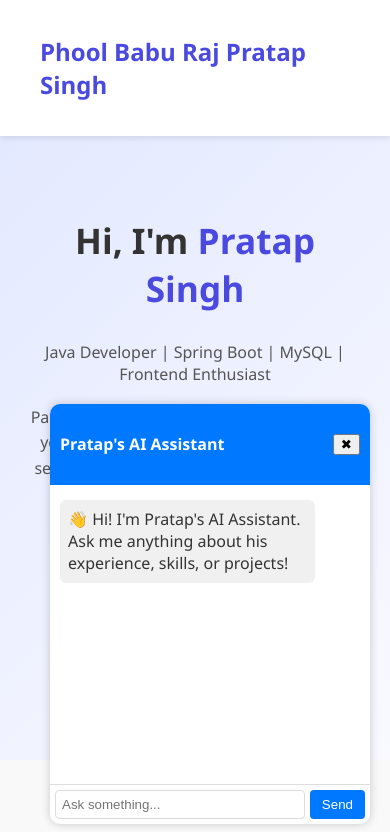
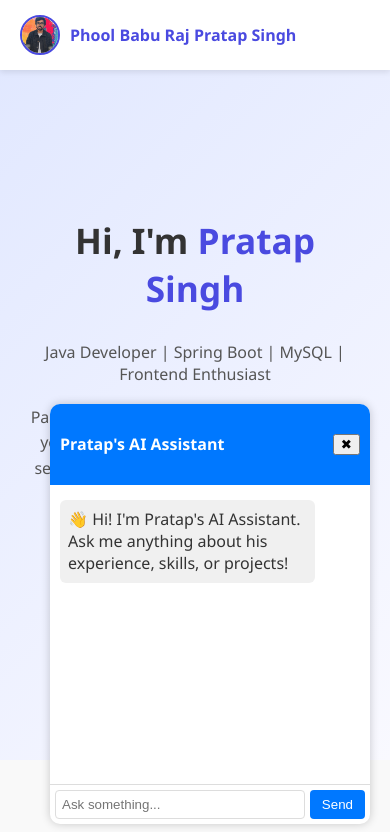
Before and after one commit to pratap8/pratap-profile, a React (Create React App) app: page / in a window 390 px wide. Shown: the top 832 px of the page. Built offline with nearby package versions, Linux system fonts and the light colour scheme.

Commit message:
added photo

```diff
--- a/src/components/Navbar/Navbar.css
+++ b/src/components/Navbar/Navbar.css
@@ -12,9 +12,31 @@
   z-index: 1000;
 }
 
+.logo-container {
+  display: flex;
+  align-items: center;
+  gap: 15px;
+}
+
+.profile-pic {
+  width: 45px;
+  height: 45px;
+  border-radius: 50%;
+  object-fit: cover;
+  cursor: pointer;
+  transition: all 0.3s ease;
+  border: 2px solid #4a4ae0;
+}
+
+.profile-pic:hover {
+  transform: scale(1.1);
+  box-shadow: 0 0 10px rgba(74, 74, 224, 0.5);
+}
+
 .logo {
   color: #4a4ae0;
   font-weight: bold;
+  margin: 0;
 }
 
 .nav-links {
@@ -35,6 +57,23 @@
 }
 
 @media (max-width: 768px) {
+  .navbar {
+    padding: 15px 20px;
+  }
+
+  .logo-container {
+    gap: 10px;
+  }
+
+  .profile-pic {
+    width: 40px;
+    height: 40px;
+  }
+
+  .logo {
+    font-size: 16px;
+  }
+
   .nav-links {
     display: none;
   }
--- a/src/components/Navbar/Navbar.jsx
+++ b/src/components/Navbar/Navbar.jsx
@@ -1,10 +1,23 @@
-import React from "react";
+import React, { useState } from "react";
 import "./Navbar.css";
+import ProfilePhotoPopup from "./ProfilePhotoPopup";
 
 const Navbar = () => {
+  const [isPhotoOpen, setIsPhotoOpen] = useState(false);
+
   return (
+    <>
       <nav className="navbar">
+        <div className="logo-container">
+          <img
+            src="/DP.JPEG"
+            alt="Profile"
+            className="profile-pic"
+            onClick={() => setIsPhotoOpen(true)}
+            title="Click to view full photo"
+          />
           <h2 className="logo">Phool Babu Raj Pratap Singh</h2>
+        </div>
         <ul className="nav-links">
           <li><a href="#experience">Experience</a></li>
           <li><a href="#education">Education</a></li>
@@ -17,6 +30,12 @@ const Navbar = () => {
           <li><a href="#contact">Contacts</a></li>
         </ul>
       </nav>
+
+      <ProfilePhotoPopup
+        isOpen={isPhotoOpen}
+        onClose={() => setIsPhotoOpen(false)}
+      />
+    </>
   );
 };
 
--- /dev/null
+++ b/src/components/Navbar/ProfilePhotoPopup.css
@@ -0,0 +1,74 @@
+.profile-photo-overlay {
+  position: fixed;
+  top: 0;
+  left: 0;
+  width: 100%;
+  height: 100%;
+  background-color: rgba(0, 0, 0, 0.8);
+  display: flex;
+  align-items: center;
+  justify-content: center;
+  z-index: 1000;
+  animation: fadeIn 0.3s ease-in-out;
+}
+
+@keyframes fadeIn {
+  from {
+    opacity: 0;
+  }
+  to {
+    opacity: 1;
+  }
+}
+
+.profile-photo-popup {
+  position: relative;
+  background: white;
+  border-radius: 10px;
+  overflow: hidden;
+  max-width: 90%;
+  max-height: 90vh;
+  animation: slideIn 0.3s ease-in-out;
+}
+
+@keyframes slideIn {
+  from {
+    transform: scale(0.8);
+    opacity: 0;
+  }
+  to {
+    transform: scale(1);
+    opacity: 1;
+  }
+}
+
+.full-photo {
+  width: 100%;
+  height: auto;
+  display: block;
+  max-height: 85vh;
+  object-fit: contain;
+}
+
+.close-btn {
+  position: absolute;
+  top: 10px;
+  right: 10px;
+  background-color: rgba(0, 0, 0, 0.6);
+  color: white;
+  border: none;
+  border-radius: 50%;
+  width: 40px;
+  height: 40px;
+  font-size: 24px;
+  cursor: pointer;
+  transition: all 0.2s ease;
+  display: flex;
+  align-items: center;
+  justify-content: center;
+}
+
+.close-btn:hover {
+  background-color: rgba(0, 0, 0, 0.9);
+  transform: scale(1.1);
+}
--- /dev/null
+++ b/src/components/Navbar/ProfilePhotoPopup.jsx
@@ -0,0 +1,17 @@
+import React from "react";
+import "./ProfilePhotoPopup.css";
+
+const ProfilePhotoPopup = ({ isOpen, onClose }) => {
+  if (!isOpen) return null;
+
+  return (
+    <div className="profile-photo-overlay" onClick={onClose}>
+      <div className="profile-photo-popup" onClick={(e) => e.stopPropagation()}>
+        <button className="close-btn" onClick={onClose}>✕</button>
+        <img src="/DP.JPEG" alt="Profile Photo" className="full-photo" />
+      </div>
+    </div>
+  );
+};
+
+export default ProfilePhotoPopup;
```
Also changed, not shown: public/DP.jpeg (added). Lines whose indentation alone changed are shown as unchanged.
